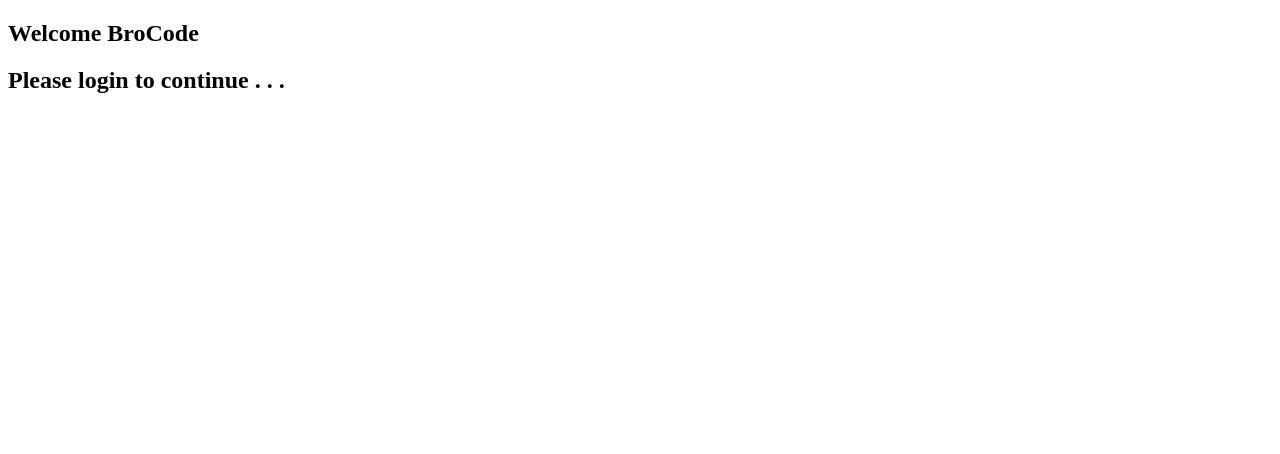
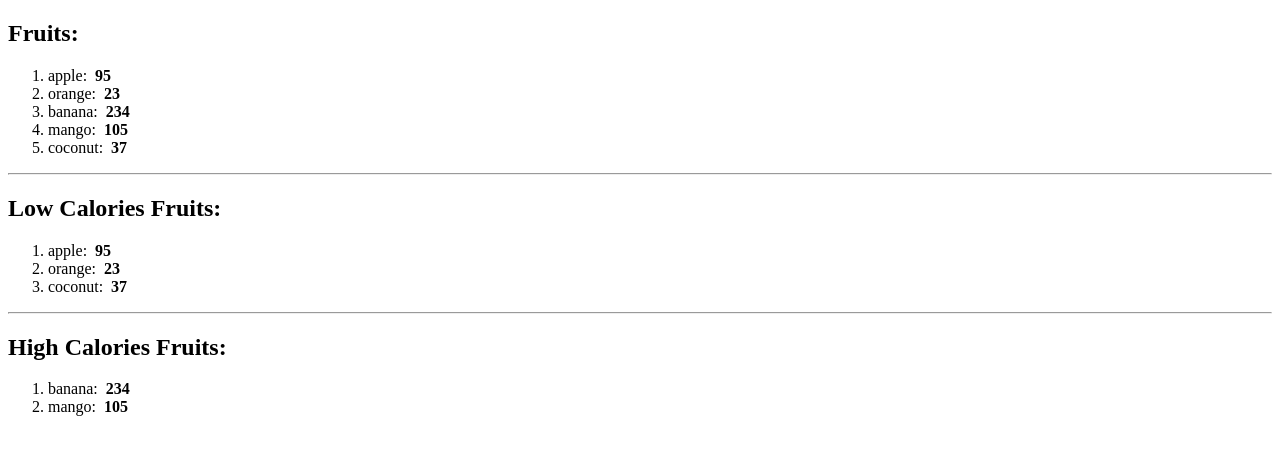
Before and after one commit to SuvamNaskar/my-react-app, a React (Vite) app: page / in a window 1280 px wide. Shown: the top 454 px of the page. Built offline with nearby package versions, Linux system fonts and the light colour scheme.

Commit message:
fruit list

```diff
--- a/src/App.jsx
+++ b/src/App.jsx
@@ -1,6 +1,7 @@
 import Card from "./Card";
 import Student from "./Student";
 import UserGreeting from './UserGreeting'
+import List from "./List";
 
 function App() {
 	return (
@@ -10,9 +11,13 @@ function App() {
 		// <Student name="Spongebob" age={23} isStudent={true} />
 		// </>
 
+		// <>
+		// 	<UserGreeting isLoggedIn={true} username="BroCode" />
+		// 	<UserGreeting isLoggedIn={false} />
+		// </>
+
 		<>
-			<UserGreeting isLoggedIn={true} username="BroCode" />
-			<UserGreeting isLoggedIn={false} />
+			<List />
 		</>
 	);
 }
--- /dev/null
+++ b/src/List.jsx
@@ -0,0 +1,52 @@
+
+function List() {
+
+    const fruits = [{_id: 1, name: "apple", calories: 95},
+                    {_id: 2, name: "orange", calories: 23},
+                    {_id: 3, name: "banana", calories: 234},
+                    {_id: 4, name: "mango", calories: 105},
+                    {_id: 5, name: "coconut", calories: 37}]
+    // fruits.sort((a,b) => a.name.localeCompare(b.name))  // Alphabetical Name
+    // fruits.sort((a,b) => b.name.localeCompare(a.name))  // Reverse Alphabetical Name
+
+    // fruits.sort((a,b) => a.calories - b.calories)  // Numerical Calories
+    // fruits.sort((a,b) => b.calories - a.calories)  // Reverse Numerical Calories
+
+    const lowCalFruits = fruits.filter(fruit => fruit.calories < 100)
+    const highCalFruits = fruits.filter(fruit => fruit.calories > 100)
+
+    const listItems = fruits.map(fruit => <li key={fruit._id}>
+                        {fruit.name}: &nbsp;
+                        <b>{fruit.calories}</b></li>)
+
+    const lowListItems = lowCalFruits.map(fruit => <li key={fruit._id}>
+                        {fruit.name}: &nbsp;
+                        <b>{fruit.calories}</b></li>)
+
+    const highListItems = highCalFruits.map(fruit => <li key={fruit._id}>
+                        {fruit.name}: &nbsp;
+                        <b>{fruit.calories}</b></li>)
+
+    return (
+        <>
+            <h2>Fruits:</h2>
+            <ol>
+                {listItems}
+            </ol>
+
+            <hr />
+            <h2>Low Calories Fruits:</h2>
+            <ol>
+                {lowListItems}
+            </ol>
+
+            <hr />
+            <h2>High Calories Fruits:</h2>
+            <ol>
+                {highListItems}
+            </ol>
+        </>
+    )
+}
+
+export default List
```
